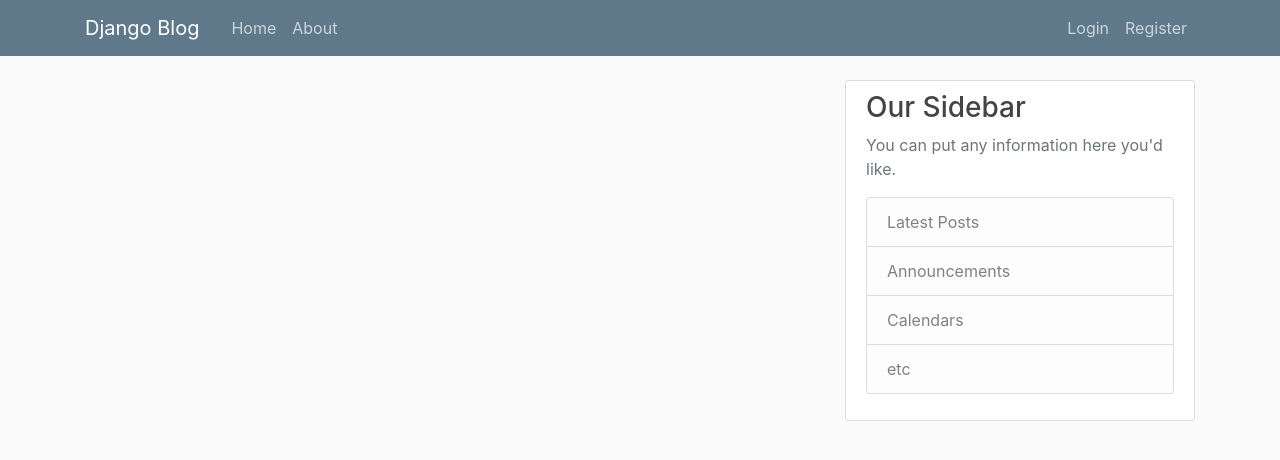
After one commit to anonymous-oracle/learn-django, a Django app: template blog/templates/blog/base.html in a window 1280 px wide. The commit adds this page. Shown: the top 460 px of the page. Run offline with Django 5.2, Linux system fonts and the light colour scheme; the template is opened without the code that fills it, so the values that code supplies are empty.

Commit message:
added templates with bootstrap and some pre built html snippets and css stylesheets

```diff
--- /dev/null
+++ b/blog/static/blog/main.css
@@ -0,0 +1,84 @@
+body {
+    background: #fafafa;
+    color: #333333;
+    margin-top: 5rem;
+  }
+
+  h1, h2, h3, h4, h5, h6 {
+    color: #444444;
+  }
+
+  ul {
+    margin: 0;
+  }
+
+  .bg-steel {
+    background-color: #5f788a;
+  }
+
+  .site-header .navbar-nav .nav-link {
+    color: #cbd5db;
+  }
+
+  .site-header .navbar-nav .nav-link:hover {
+    color: #ffffff;
+  }
+
+  .site-header .navbar-nav .nav-link.active {
+    font-weight: 500;
+  }
+
+  .content-section {
+    background: #ffffff;
+    padding: 10px 20px;
+    border: 1px solid #dddddd;
+    border-radius: 3px;
+    margin-bottom: 20px;
+  }
+
+  .article-title {
+    color: #444444;
+  }
+
+  a.article-title:hover {
+    color: #428bca;
+    text-decoration: none;
+  }
+
+  .article-content {
+    white-space: pre-line;
+  }
+
+  .article-img {
+    height: 65px;
+    width: 65px;
+    margin-right: 16px;
+  }
+
+  .article-metadata {
+    padding-bottom: 1px;
+    margin-bottom: 4px;
+    border-bottom: 1px solid #e3e3e3
+  }
+
+  .article-metadata a:hover {
+    color: #333;
+    text-decoration: none;
+  }
+
+  .article-svg {
+    width: 25px;
+    height: 25px;
+    vertical-align: middle;
+  }
+
+  .account-img {
+    height: 125px;
+    width: 125px;
+    margin-right: 20px;
+    margin-bottom: 16px;
+  }
+
+  .account-heading {
+    font-size: 2.5rem;
+  }
--- /dev/null
+++ b/blog/templates/blog/base.html
@@ -0,0 +1,76 @@
+<!-- load static will load the contents of the static assets as context for this template -->
+{% load static %}
+<!DOCTYPE html>
+<html lang="en">
+<head>
+    <!-- Required meta tags -->
+    <meta charset="utf-8">
+    <meta name="viewport" content="width=device-width, initial-scale=1, shrink-to-fit=no">
+
+    <!-- Bootstrap CSS -->
+    <link rel="stylesheet" href="https://cdn.jsdelivr.net/npm/bootstrap@4.4.1/dist/css/bootstrap.min.css" integrity="sha384-Vkoo8x4CGsO3+Hhxv8T/Q5PaXtkKtu6ug5TOeNV6gBiFeWPGFN9MuhOf23Q9Ifjh" crossorigin="anonymous">
+    <link rel="stylesheet" type="text/css" href="{% static 'blog/main.css' %}">
+    {% if title %}
+    <title>Django Blog - {{ title }}</title>
+    {% else %}
+    <title>Django Blog</title>
+    {% endif %}
+</head>
+<body>
+    <!-- NAVIGATION BAR BLOCK STARTS -->
+    <header class="site-header">
+        <nav class="navbar navbar-expand-md navbar-dark bg-steel fixed-top">
+          <div class="container">
+            <a class="navbar-brand mr-4" href="{% url 'blog-home' %}">Django Blog</a>
+            <button class="navbar-toggler" type="button" data-toggle="collapse" data-target="#navbarToggle" aria-controls="navbarToggle" aria-expanded="false" aria-label="Toggle navigation">
+            <span class="navbar-toggler-icon"></span>
+            </button>
+            <div class="collapse navbar-collapse" id="navbarToggle">
+              <div class="navbar-nav mr-auto">
+                <!-- the blog-home is the name of the route given to the blog app's home route; once defined in the urls.py, urlpatterns of the app, the context will be available all over the app -->
+                <a class="nav-item nav-link" href="{% url 'blog-home' %}">Home</a>
+                <!-- same as above with the /about route -->
+                <a class="nav-item nav-link" href="{% url 'blog-about' %}">About</a>
+              </div>
+              <!-- Navbar Right Side -->
+              <div class="navbar-nav">
+                <a class="nav-item nav-link" href="#">Login</a>
+                <a class="nav-item nav-link" href="#">Register</a>
+              </div>
+            </div>
+          </div>
+        </nav>
+      </header>
+      <!-- NAVIGATION BAR BLOCK ENDS -->
+
+
+      <main role="main" class="container">
+        <div class="row">
+          <div class="col-md-8">
+            {% block content %}{% endblock %}
+          </div>
+          <div class="col-md-4">
+            <div class="content-section">
+              <h3>Our Sidebar</h3>
+              <p class='text-muted'>You can put any information here you'd like.
+                <ul class="list-group">
+                  <li class="list-group-item list-group-item-light">Latest Posts</li>
+                  <li class="list-group-item list-group-item-light">Announcements</li>
+                  <li class="list-group-item list-group-item-light">Calendars</li>
+                  <li class="list-group-item list-group-item-light">etc</li>
+                </ul>
+              </p>
+            </div>
+          </div>
+        </div>
+      </main>
+
+
+
+    <!-- Optional JavaScript -->
+    <!-- jQuery first, then Popper.js, then Bootstrap JS -->
+    <script src="https://code.jquery.com/jquery-3.4.1.slim.min.js" integrity="sha384-J6qa4849blE2+poT4WnyKhv5vZF5SrPo0iEjwBvKU7imGFAV0wwj1yYfoRSJoZ+n" crossorigin="anonymous"></script>
+    <script src="https://cdn.jsdelivr.net/npm/popper.js@1.16.0/dist/umd/popper.min.js" integrity="sha384-Q6E9RHvbIyZFJoft+2mJbHaEWldlvI9IOYy5n3zV9zzTtmI3UksdQRVvoxMfooAo" crossorigin="anonymous"></script>
+    <script src="https://cdn.jsdelivr.net/npm/bootstrap@4.4.1/dist/js/bootstrap.min.js" integrity="sha384-wfSDF2E50Y2D1uUdj0O3uMBJnjuUD4Ih7YwaYd1iqfktj0Uod8GCExl3Og8ifwB6" crossorigin="anonymous"></script>
+</body>
+</html>
--- a/blog/views.py
+++ b/blog/views.py
@@ -1,5 +1,6 @@
 from django.shortcuts import render
 from django.http import HttpResponse
+from random import choice, shuffle
 
 # Create your views here.
 
@@ -32,4 +33,5 @@ def home(request):
 
 def about(request):
     # return HttpResponse('<h1>Blog About</h1>')
-    return render(request, 'blog/about.html')
+    shuffle(posts)
+    return render(request, 'blog/about.html', context={'title': choice(posts[:3] + [{}]).get('title')})
--- a/someProject/urls.py
+++ b/someProject/urls.py
@@ -19,6 +19,6 @@ from django.urls import path, include
 
 urlpatterns = [
     path('admin/', admin.site.urls),
-    # path('blog/', include('blog.urls')) # since this is the main project, any route which has 'blog/' in the route will be mapped to the root route of the blog project, so we include blog.urls in the url patterns to match the routing requests
+    # path('blog/', include('blog.urls')), # since this is the main project, any route which has 'blog/' in the route will be mapped to the root route of the blog project, so we include blog.urls in the url patterns to match the routing requests
     path('', include('blog.urls')) # routes all root URL requests to the blog app root routes relatively
 ]
```
Also changed, not shown: blog/templates/blog/about.html (+8 -11 lines), blog/templates/blog/home.html (+13 -18 lines).
